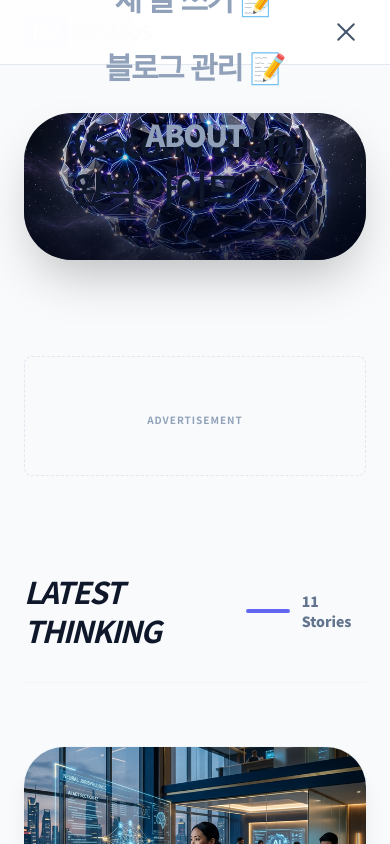
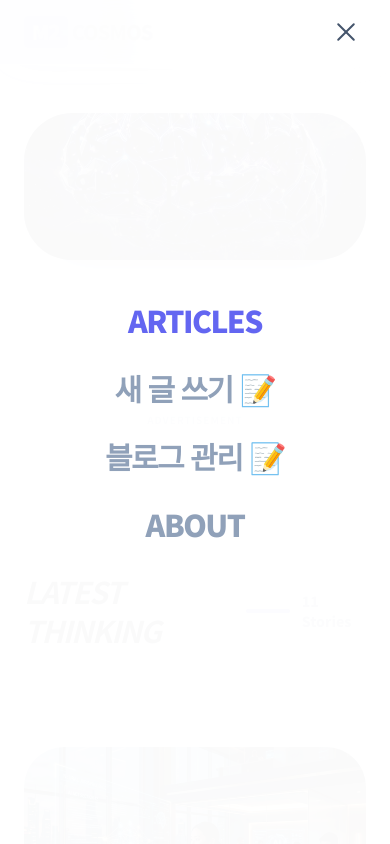
Before and after one commit to m2cosmos/blog, a Next.js app: page / in a window 390 px wide. Both pictures are taken after a click on the button "Toggle Menu". Shown: the top 844 px of the page. Built offline with nearby package versions, Linux system fonts and the light colour scheme.

Commit message:
fix: optimize mobile menu overlay layout for viewport height and overflow

```diff
--- a/src/components/Header.tsx
+++ b/src/components/Header.tsx
@@ -69,14 +69,14 @@ export default function Header() {
             </div>
 
             {/* Mobile Menu Fullscreen Overlay */}
-            <div className={`fixed inset-0 bg-white/98 dark:bg-slate-900/98 backdrop-blur-xl z-40 transition-all duration-500 ease-in-out md:hidden flex flex-col items-center justify-center gap-8 ${isMenuOpen ? 'opacity-100 pointer-events-auto' : 'opacity-0 pointer-events-none translate-y-10'
+            <div className={`fixed inset-0 w-full h-[100dvh] bg-white/98 dark:bg-slate-900/98 backdrop-blur-xl z-40 transition-all duration-500 ease-in-out md:hidden flex flex-col items-center justify-center gap-8 overflow-y-auto px-6 py-20 ${isMenuOpen ? 'opacity-100 pointer-events-auto' : 'opacity-0 pointer-events-none translate-y-10'
                 }`}>
                 {NAV_ITEMS.map((item, idx) => (
                     <Link
                         key={item.href}
                         href={item.href}
                         style={{ transitionDelay: `${idx * 100}ms` }}
-                        className={`text-3xl font-black tracking-tighter uppercase transition-all duration-300 ${isMenuOpen ? 'translate-y-0 opacity-100' : 'translate-y-10 opacity-0'
+                        className={`text-3xl font-black tracking-tighter uppercase transition-all duration-300 text-center w-full ${isMenuOpen ? 'translate-y-0 opacity-100' : 'translate-y-10 opacity-0'
                             } ${pathname === item.href ? 'text-accent' : 'text-slate-400 dark:text-slate-600 hover:text-accent'
                             }`}
                     >
```
